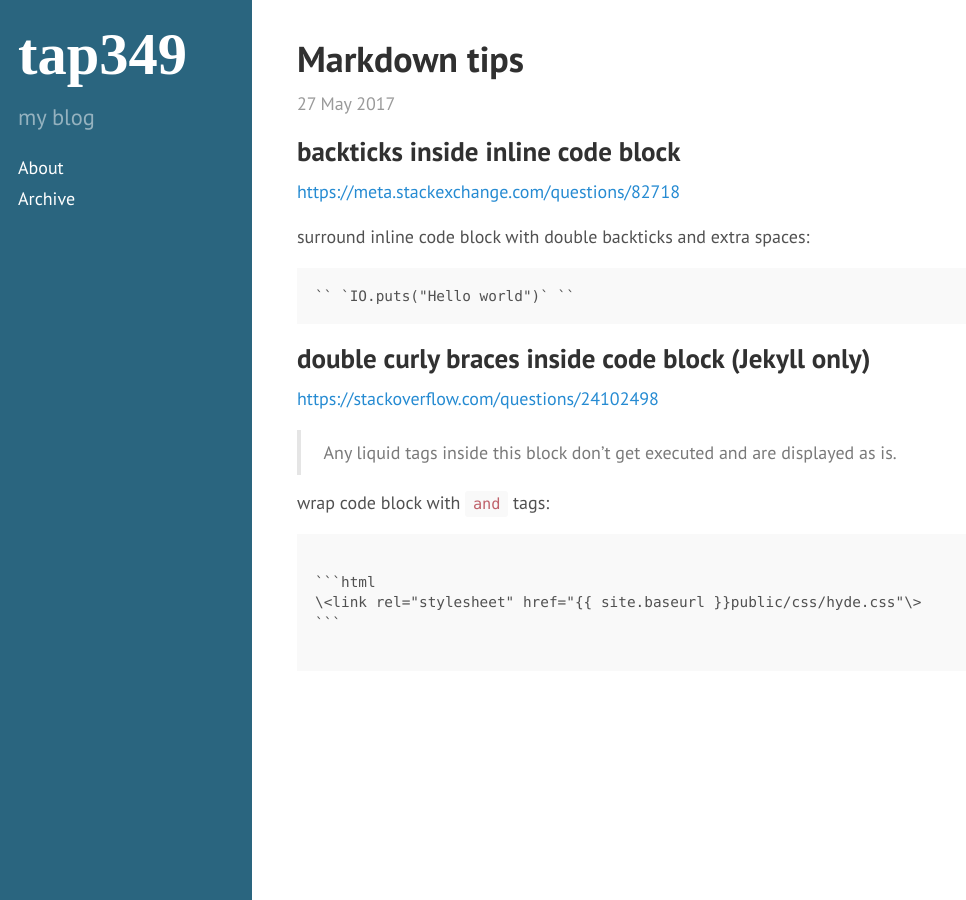
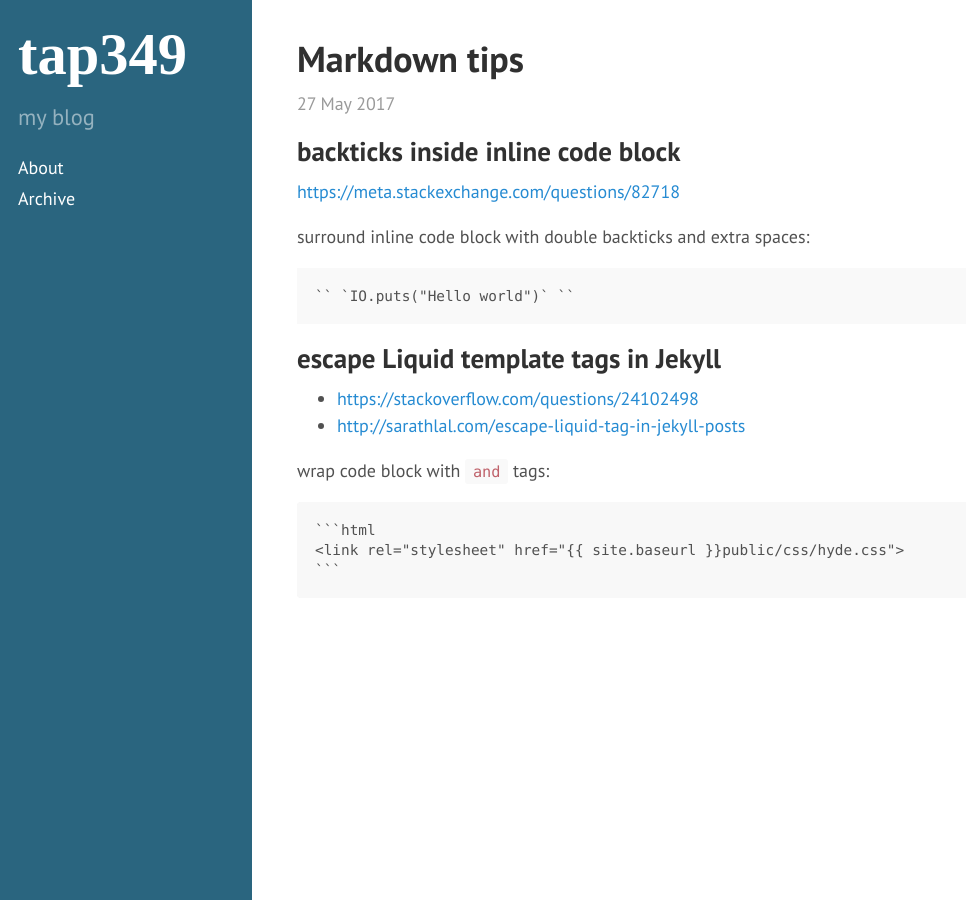
Before and after one commit to tap349/tap349.github.io, a Jekyll site: the page built from _posts/2017-05-28-markdown-tips.md, in a window 1280 px wide. Shown: the whole page, without its empty margins (0-966 px from the left). Built offline with Jekyll 4.4.1, drawn with Linux system fonts in a browser that asks for light colours.

Commit message:
update 2017-07-21_02:46:55

````diff
--- a/_posts/2017-05-28-markdown-tips.md
+++ b/_posts/2017-05-28-markdown-tips.md
@@ -18,18 +18,15 @@ surround inline code block with double backticks and extra spaces:
 `` `IO.puts("Hello world")` ``
 </pre>
 
-## double curly braces inside code block (Jekyll only)
+## escape Liquid template tags in Jekyll
 
-<https://stackoverflow.com/questions/24102498>
-
-> Any liquid tags inside this block don't get executed and are displayed as is.
+- <https://stackoverflow.com/questions/24102498>
+- <http://sarathlal.com/escape-liquid-tag-in-jekyll-posts>
 
 wrap code block with `{% raw %}` and `{% endraw %}` tags:
 
-<pre>
-{% raw %}
-```html
-\<link rel="stylesheet" href="{{ site.baseurl }}public/css/hyde.css"\>
-```
-{% endraw %}
-</pre>
+    {% raw %}
+    ```html
+    <link rel="stylesheet" href="{{ site.baseurl }}public/css/hyde.css">
+    ```
+    {% endraw %}
````
